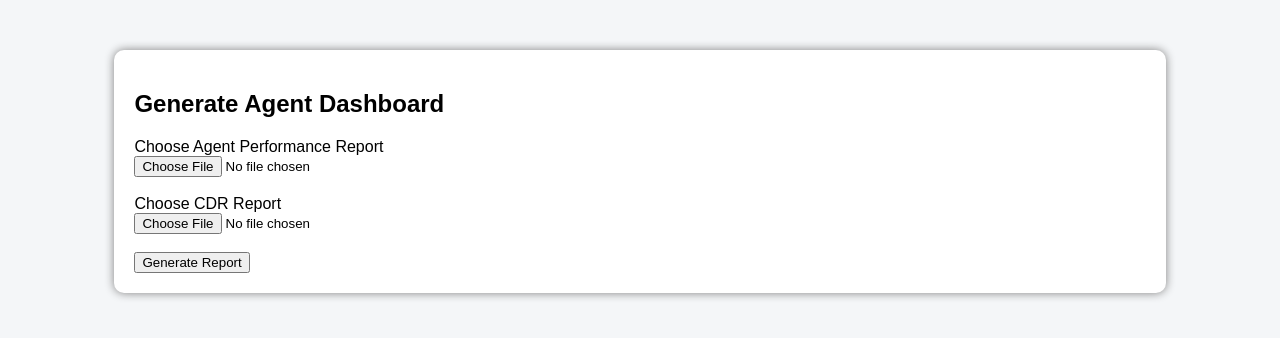
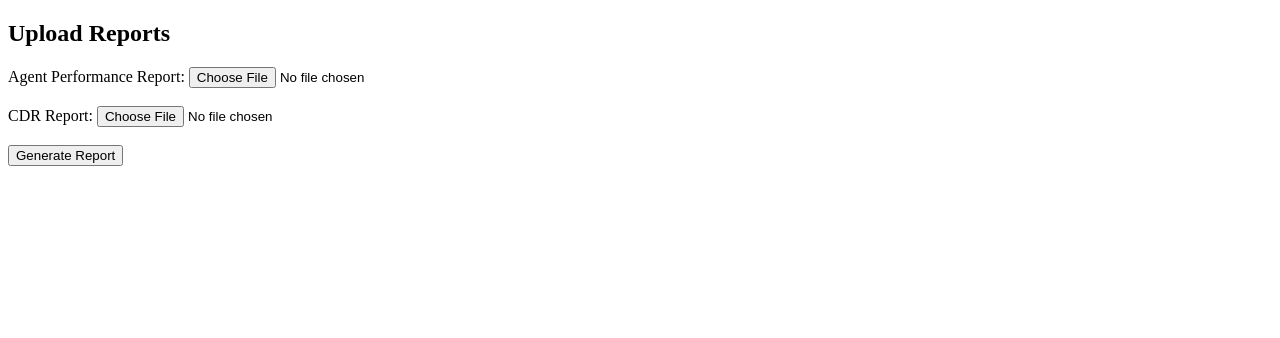
Before and after one commit to Viratmalakar/apr, a Flask app: page / in a window 1280 px wide. Shown: the top 338 px of the page. Run offline with Flask 3, Linux system fonts and the light colour scheme.

Commit message:
Update index.html

```diff
--- a/templates/index.html
+++ b/templates/index.html
@@ -1,33 +1,23 @@
 <!DOCTYPE html>
 <html>
 <head>
-<title>Generate Dashboard</title>
-<link rel="stylesheet" href="/static/style.css">
+<title>Upload</title>
 </head>
-
 <body>
 
-<div class="container">
-
-<h2>Generate Agent Dashboard</h2>
+<h2>Upload Reports</h2>
 
 <form action="/generate" method="post" enctype="multipart/form-data">
 
-<label>Choose Agent Performance Report</label><br>
-<input type="file" name="agent_file" required>
+Agent Performance Report:
+<input type="file" name="agent_file" required><br><br>
 
-<br><br>
-
-<label>Choose CDR Report</label><br>
-<input type="file" name="cdr_file" required>
-
-<br><br>
+CDR Report:
+<input type="file" name="cdr_file" required><br><br>
 
 <button type="submit">Generate Report</button>
 
 </form>
 
-</div>
-
 </body>
 </html>
```
